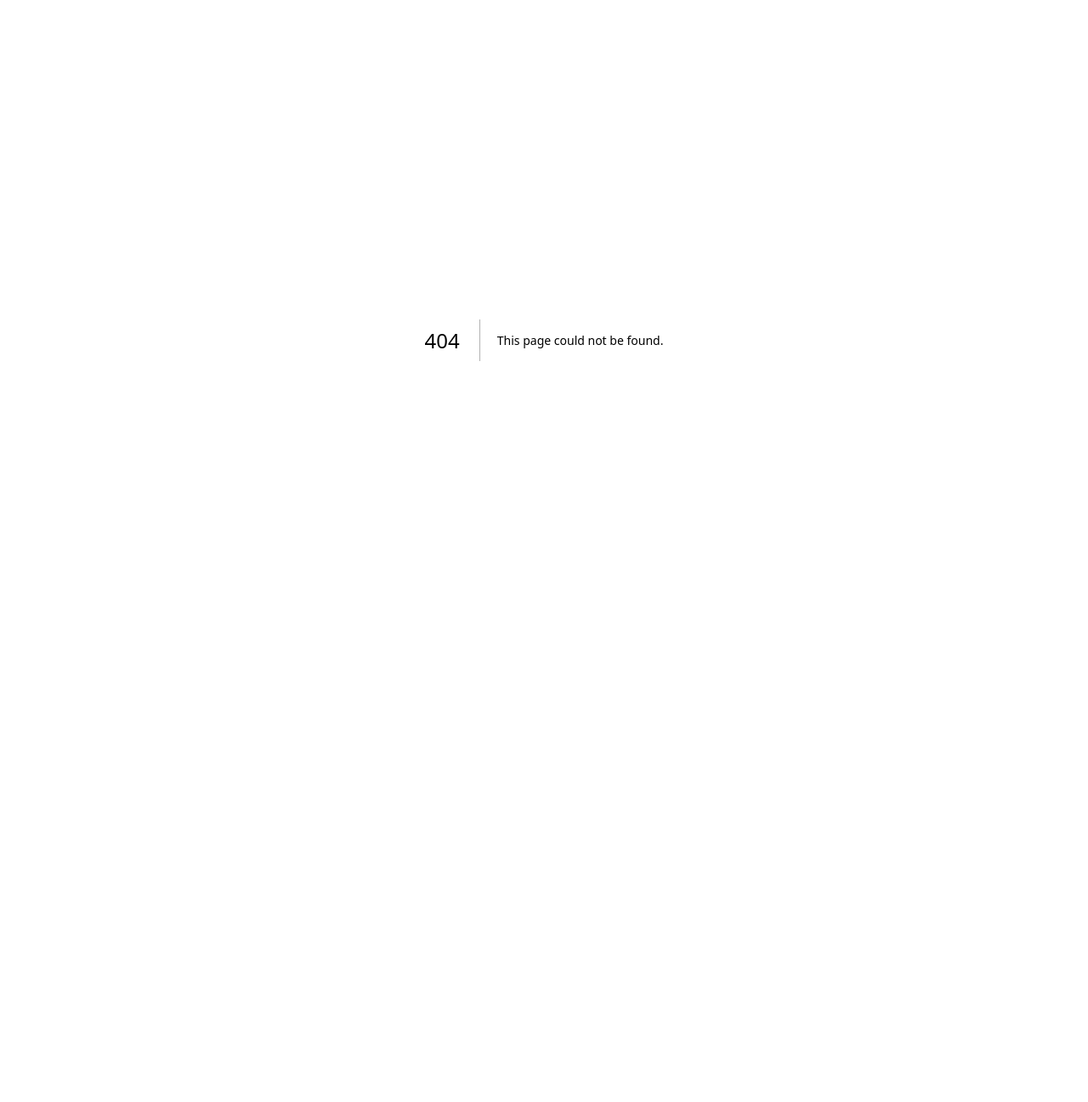
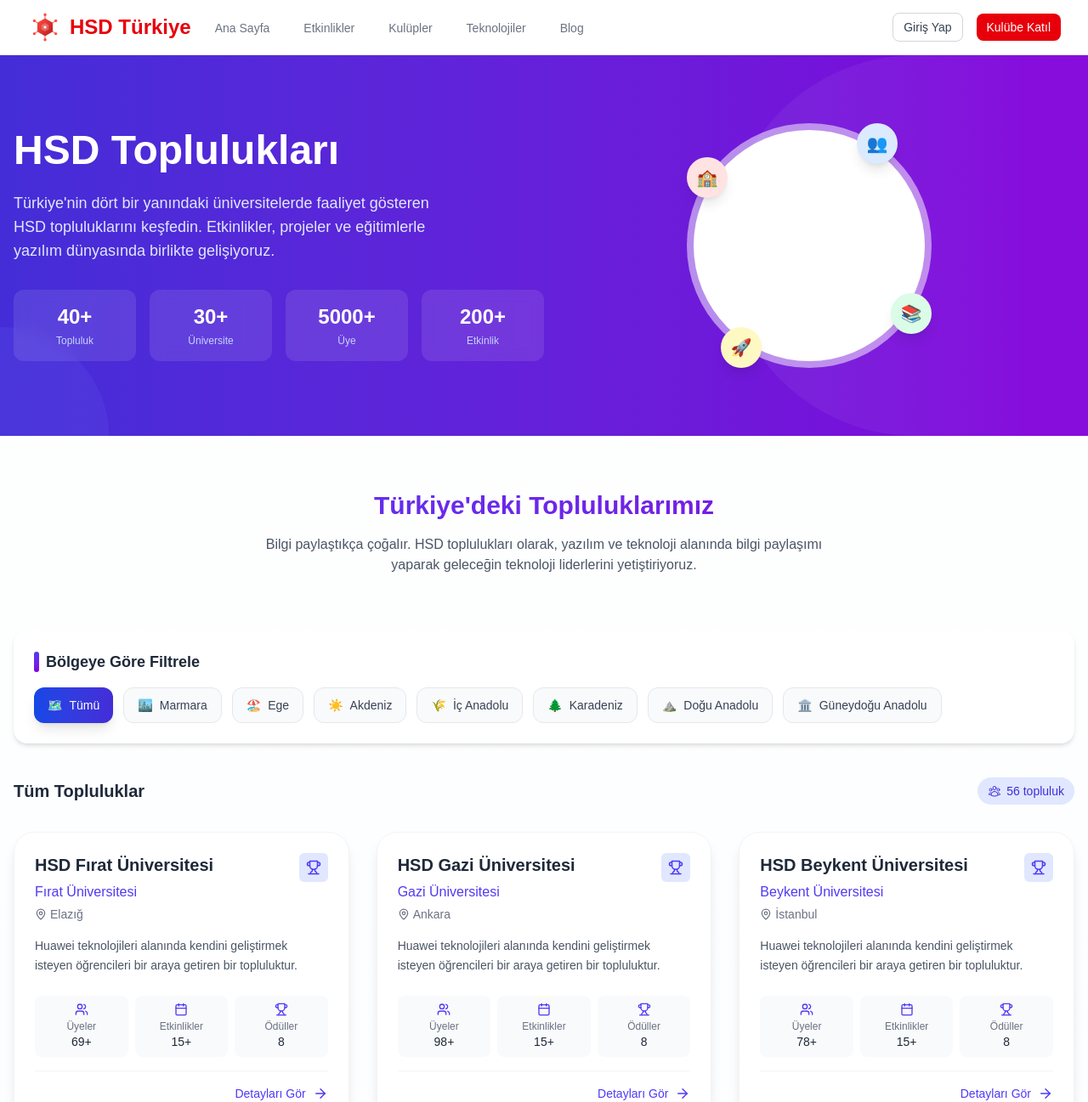
Before and after one commit to dev-yuci/HSDCommunities, a Next.js app: page /clubs in a window 1280 px wide. Before the commit this address had no page. Shown: the top 1297 px of the page at 85% size. Before the commit the page ends 800 px from the top, so only its background shows below. Built offline with nearby package versions, Linux system fonts and the light colour scheme.

Commit message:
URL düzenlemeleri yapıldı!

```diff
--- a/src/app/kulupler/page.tsx
+++ b/src/app/clubs/page.tsx
@@ -5,7 +5,7 @@
 import Footer from '@/components/layout/Footer';
 import Header from '@/components/layout/Header';
 
-export default function KuluplerPage() {
+export default function ClubsPage() {
   return (
     <div className="min-h-screen bg-gradient-to-b from-white to-blue-50">
       <Header />
--- a/src/components/clubs/ClubCard.tsx
+++ b/src/components/clubs/ClubCard.tsx
@@ -52,21 +52,21 @@
                 <UsersIcon size={16} />
               </div>
               <p className="text-xs text-gray-500">Üyeler</p>
-              <p className="text-sm font-medium text-gray-800">{club.members || 120}+</p>
+              <p className="text-sm font-medium text-gray-800">{club.memberCount || 120}+</p>
             </div>
             <div className="bg-gray-50 rounded-lg p-2 text-center">
               <div className="flex justify-center text-indigo-600 mb-1">
                 <CalendarIcon size={16} />
               </div>
               <p className="text-xs text-gray-500">Etkinlikler</p>
-              <p className="text-sm font-medium text-gray-800">{club.events || 15}+</p>
+              <p className="text-sm font-medium text-gray-800">{club.eventCount || 15}+</p>
             </div>
             <div className="bg-gray-50 rounded-lg p-2 text-center">
               <div className="flex justify-center text-indigo-600 mb-1">
                 <TrophyIcon size={16} />
               </div>
               <p className="text-xs text-gray-500">Ödüller</p>
-              <p className="text-sm font-medium text-gray-800">{club.awards || 8}</p>
+              <p className="text-sm font-medium text-gray-800">{club.awardCount || 8}</p>
             </div>
           </div>
         </div>
--- a/src/components/layout/Header.tsx
+++ b/src/components/layout/Header.tsx
@@ -31,19 +31,19 @@
                 Ana Sayfa
               </Link>
               <Link
-                href="/etkinlikler"
+                href="/events"
                 className="inline-flex items-center px-1 pt-1 border-b-2 border-transparent text-sm font-medium text-gray-500 hover:text-gray-700 hover:border-gray-300 dark:text-gray-400 dark:hover:text-gray-300"
               >
                 Etkinlikler
               </Link>
               <Link
-                href="/kulupler"
+                href="/clubs"
                 className="inline-flex items-center px-1 pt-1 border-b-2 border-transparent text-sm font-medium text-gray-500 hover:text-gray-700 hover:border-gray-300 dark:text-gray-400 dark:hover:text-gray-300"
               >
                 Kulüpler
               </Link>
               <Link
-                href="/teknolojiler"
+                href="/technologies"
                 className="inline-flex items-center px-1 pt-1 border-b-2 border-transparent text-sm font-medium text-gray-500 hover:text-gray-700 hover:border-gray-300 dark:text-gray-400 dark:hover:text-gray-300"
               >
                 Teknolojiler
--- a/src/data/clubsData.ts
+++ b/src/data/clubsData.ts
@@ -10,6 +10,8 @@
   };
   memberCount: number;
   yearFounded: number;
+  eventCount?: number;
+  awardCount?: number;
   logo?: string;
   description: string;
   website?: string;
```
Also changed, not shown: src/app/technologies/page.tsx (renamed from src/app/teknolojiler/page.tsx).
